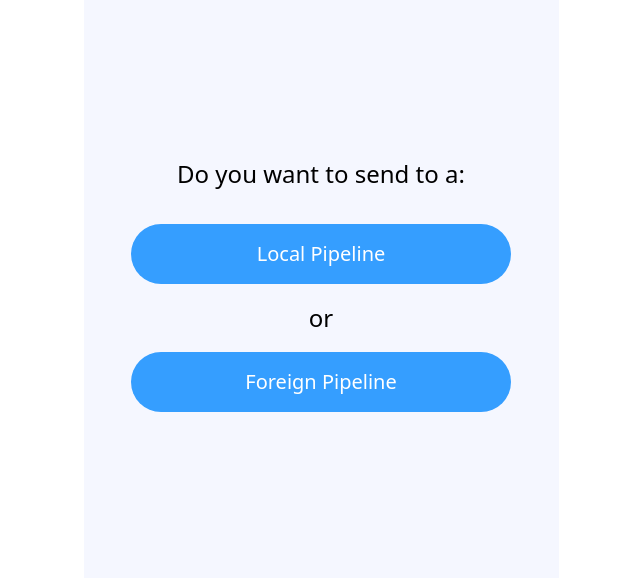
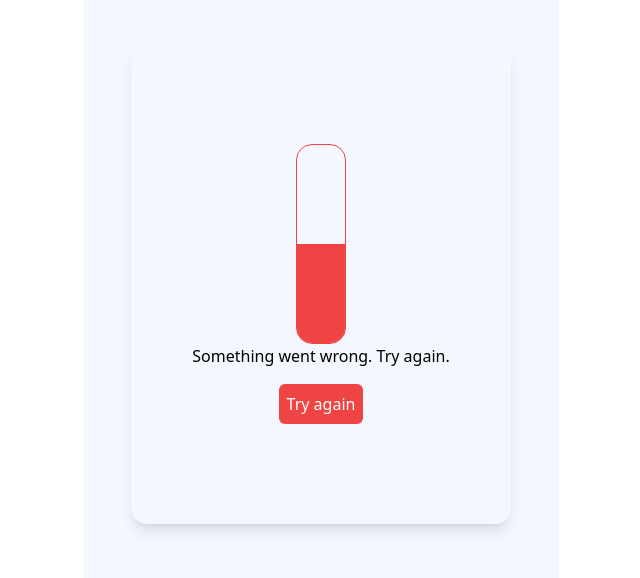
Before and after one commit to Emmakin/Pipeline, a React (Vite) app: page / in a window 1280 px wide. Shown: the part 116-694 px from the top of the page, without its empty margins (319-959 px from the left). Built offline with nearby package versions, Linux system fonts and the light colour scheme.

Commit message:
Working on Login page

```diff
--- a/src/App.jsx
+++ b/src/App.jsx
@@ -4,6 +4,7 @@ import Loading from "./components/Loading.jsx";
 import Login from "./pages/signUp-Login/Login.jsx";
 
 import WelcomePage from "./pages/homePage/WelcomePage.jsx";
+import Error from "./components/Error.jsx";
 
 function App() {
   return (
@@ -18,9 +19,10 @@ function App() {
       {/* <NewPasswordCreated /> */}
       {/* <Pipe /> */}
       {/* <Test /> */}
-      <MyRoutes />
+      {/* <MyRoutes /> */}
       {/* <Loading /> */}
       {/* <WelcScreen /> */}
+      <Error />
     </div>
   );
 }
--- /dev/null
+++ b/src/components/Error.jsx
@@ -0,0 +1,17 @@
+import React from 'react'
+
+const Error = ({onCancle}) => {
+  return (
+    <div className="absolute w-full max-w-[475px] h-full z-20 flex items-center justify-center">
+      <div className="w-4/5 h-3/5 bg-paleBlue relative m-10 rounded-2xl flex justify-center items-center shadow-lg flex-col">
+        <div className="h-[200px] w-[50px] border-[1px] border-red-500 rounded-2xl overflow-hidden items-end flex">
+          <div className="bg-red-500 h-1/2 w-full "></div>
+        </div>
+        <p className="text-center text-semiBold w-4/5 leading-tighter">Something went wrong. Try again.</p>
+        <button className='text-white border-none bg-red-500 rounded-md p-2 mt-4' onClick={onCancle}>Try again</button>
+      </div>
+    </div>
+  );
+}
+
+export default Error
--- a/src/components/Loading.jsx
+++ b/src/components/Loading.jsx
@@ -2,9 +2,12 @@ import React from "react";
 
 const Loading = () => {
   return (
-    <div className="absolute w-full max-w-[475px] h-full z-20 flex items-center justify-center bg-mainBlueFade bg-opacity-40">
-      <div className="h-[200px] w-[50px] border-[1px] border-black rounded-2xl overflow-hidden animate-bounce flex items-end">
-        <div className="bg-mainBlue h-1/2 w-full "></div>
+    <div className="absolute w-full max-w-[475px] h-full z-20 flex items-center justify-center">
+      <div className="w-4/5 h-3/5 bg-paleBlue relative m-10 rounded-2xl flex justify-center items-center shadow-lg flex-col">
+        <div className="h-[200px] w-[50px] border-[1px] border-black rounded-2xl overflow-hidden animate-bounce items-end flex">
+          <div className="bg-mainBlue h-1/2 w-full "></div>
+        </div>
+        <p className="text-center text-semiBold text-xl">Loading</p>
       </div>
     </div>
   );
--- a/src/modules/usePost.jsx
+++ b/src/modules/useRequest.jsx
@@ -1,13 +1,12 @@
 import { useState } from "react";
 import { useNavigate } from "react-router-dom";
 
-const usePost = () => {
+const useRequest = () => {
   const [loading, setLoading] = useState(false);
   const url = "https://pipeline-mnbv.onrender.com";
   const navigate = useNavigate();
 
   const sendRequest = async (path, method, body) => {
-    console.log("Okay")
     setLoading(true);
     let res = await fetch(`${url}/${path}`, {
       method: method,
@@ -17,15 +16,14 @@ const usePost = () => {
       body: JSON.stringify(body),
     }).catch((error) => {
       setLoading(false)
-      navigate("/signup/error");
-      console.log(error)
-      return res
+      navigate("/error");
+      return
     });
-    console.log(res)
+    setLoading(false)
     return res;
   };
 
-  return [loading, setLoading, sendRequest];
+  return {loading, setLoading, sendRequest};
 };
 
-export default usePost;
+export default useRequest;
--- a/src/navigation/MyRoutes.jsx
+++ b/src/navigation/MyRoutes.jsx
@@ -25,7 +25,7 @@ const MyRoutes = () => {
           <Route path='/' element={<EntryPage />}></Route>
             <Route path='login' element={<Login />}></Route>
             <Route path='signup' element={<SignUp />}></Route>
-            <Route path='signup/error' element={<Error />}></Route>
+            <Route path='/error' element={<Error />}></Route>
             <Route path='home/welcome' element={<WelcomePage />}></Route>
         </Routes>
     </Router>
--- a/src/output.css
+++ b/src/output.css
@@ -556,6 +556,10 @@ video {
   z-index: 20;
 }
 
+.m-10 {
+  margin: 2.5rem;
+}
+
 .mx-auto {
   margin-left: auto;
   margin-right: auto;
@@ -573,10 +577,6 @@ video {
 
 .mb-10 {
   margin-bottom: 2.5rem;
-}
-
-.mb-2 {
-  margin-bottom: 0.5rem;
 }
 
 .mb-3 {
@@ -619,12 +619,20 @@ video {
   margin-top: 5rem;
 }
 
+.mt-4 {
+  margin-top: 1rem;
+}
+
 .mt-7 {
   margin-top: 1.75rem;
 }
 
 .mt-8 {
   margin-top: 2rem;
+}
+
+.mt-3 {
+  margin-top: 0.75rem;
 }
 
 .block {
@@ -639,8 +647,8 @@ video {
   height: 50%;
 }
 
-.h-1\/2 {
-  height: 50%;
+.h-3\/5 {
+  height: 60%;
 }
 
 .h-80 {
@@ -658,14 +666,6 @@ video {
 
 .h-full {
   height: 100%;
-}
-
-.h-6 {
-  height: 1.5rem;
-}
-
-.h-4 {
-  height: 1rem;
 }
 
 .min-h-screen {
@@ -690,22 +690,6 @@ video {
 
 .w-full {
   width: 100%;
-}
-
-.w-screen {
-  width: 100vw;
-}
-
-.max-w-\[475px\] {
-  max-width: 475px;
-}
-
-.w-4 {
-  width: 1rem;
-}
-
-.w-10 {
-  width: 2.5rem;
 }
 
 .max-w-\[475px\] {
@@ -748,10 +732,6 @@ video {
   align-items: center;
 }
 
-.justify-end {
-  justify-content: flex-end;
-}
-
 .justify-center {
   justify-content: center;
 }
@@ -762,18 +742,6 @@ video {
 
 .justify-evenly {
   justify-content: space-evenly;
-}
-
-.justify-items-end {
-  justify-items: end;
-}
-
-.gap-4 {
-  gap: 1rem;
-}
-
-.gap-2 {
-  gap: 0.5rem;
 }
 
 .overflow-hidden {
@@ -788,6 +756,10 @@ video {
   border-radius: 9999px;
 }
 
+.rounded-md {
+  border-radius: 0.375rem;
+}
+
 .border-0 {
   border-width: 0px;
 }
@@ -800,6 +772,10 @@ video {
   border-width: 1px;
 }
 
+.border-none {
+  border-style: none;
+}
+
 .border-black {
   --tw-border-opacity: 1;
   border-color: rgb(0 0 0 / var(--tw-border-opacity));
@@ -810,8 +786,18 @@ video {
   border-color: rgb(248 113 113 / var(--tw-border-opacity));
 }
 
+.border-red-500 {
+  --tw-border-opacity: 1;
+  border-color: rgb(239 68 68 / var(--tw-border-opacity));
+}
+
 .border-textBlue {
   border-color: rgba(1, 62, 141, 1);
+}
+
+.bg-black {
+  --tw-bg-opacity: 1;
+  background-color: rgb(0 0 0 / var(--tw-bg-opacity));
 }
 
 .bg-blue-500 {
@@ -831,8 +817,17 @@ video {
   background-color: rgba(245, 247, 255, 1);
 }
 
+.bg-red-500 {
+  --tw-bg-opacity: 1;
+  background-color: rgb(239 68 68 / var(--tw-bg-opacity));
+}
+
 .bg-textBlue {
   background-color: rgba(1, 62, 141, 1);
+}
+
+.bg-textGray {
+  background-color: rgba(143, 148, 163, 1);
 }
 
 .bg-white {
@@ -840,8 +835,8 @@ video {
   background-color: rgb(255 255 255 / var(--tw-bg-opacity));
 }
 
-.bg-opacity-40 {
-  --tw-bg-opacity: 0.4;
+.p-2 {
+  padding: 0.5rem;
 }
 
 .p-4 {
@@ -1062,6 +1057,12 @@ video {
   color: rgb(255 255 255 / var(--tw-text-opacity));
 }
 
+.shadow-lg {
+  --tw-shadow: 0 10px 15px -3px rgb(0 0 0 / 0.1), 0 4px 6px -4px rgb(0 0 0 / 0.1);
+  --tw-shadow-colored: 0 10px 15px -3px var(--tw-shadow-color), 0 4px 6px -4px var(--tw-shadow-color);
+  box-shadow: var(--tw-ring-offset-shadow, 0 0 #0000), var(--tw-ring-shadow, 0 0 #0000), var(--tw-shadow);
+}
+
 .outline-none {
   outline: 2px solid transparent;
   outline-offset: 2px;
--- a/src/pages/signUp-Login/SignUp.jsx
+++ b/src/pages/signUp-Login/SignUp.jsx
@@ -12,7 +12,7 @@ import {
   validatePassword,
   validatePhone,
 } from "../../modules/validateForm";
-import usePost from "../../modules/usePost";
+import usePost from "../../modules/useRequest";
 // import post from "../../modules/post.jsx";
 
 const  SignUp = () => {
@@ -38,7 +38,7 @@ const  SignUp = () => {
   });
   const [touched, setTouched] = useState(false);
 
-  const [loading, sendRequest, setLoading] = usePost()
+  const {loading, sendRequest, setLoading} = usePost()
 
   const navigate = useNavigate();
   const validatedNameRef = useRef(false);
@@ -65,8 +65,8 @@ const  SignUp = () => {
     if (valid) {
       register()
         .then((res) => {
-          if (res.ok || res.status === 409) {
-            navigate("/home/welcome");
+          if (!res.ok) {
+            throw new Error("Error")
           }
           setLoading(false);
           console.log(res);
@@ -76,21 +76,6 @@ const  SignUp = () => {
         });
     } else console.log("Not valid");
   };
-
-  // const post = async (path, body) => {
-  //   setLoading(true);
-  //   let res = await fetch(`${url}/${path}`, {
-  //     method: "post",
-  //     headers: {
-  //       "Content-Type": "application/json",
-  //     },
-  //     body: JSON.stringify(body),
-  //   }).catch((error) => {
-  //     navigate("/signup/error");
-  //     return;
-  //   });
-  //   return res;
-  // };
 
   const register = async () => {
     const res = await sendRequest(
```
